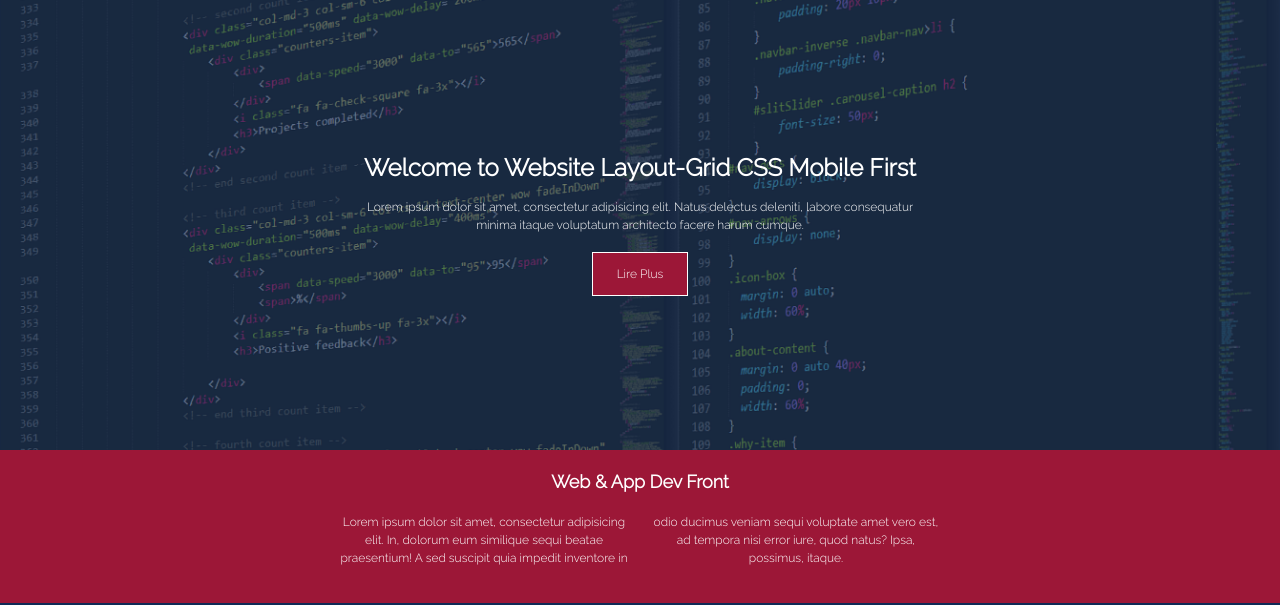
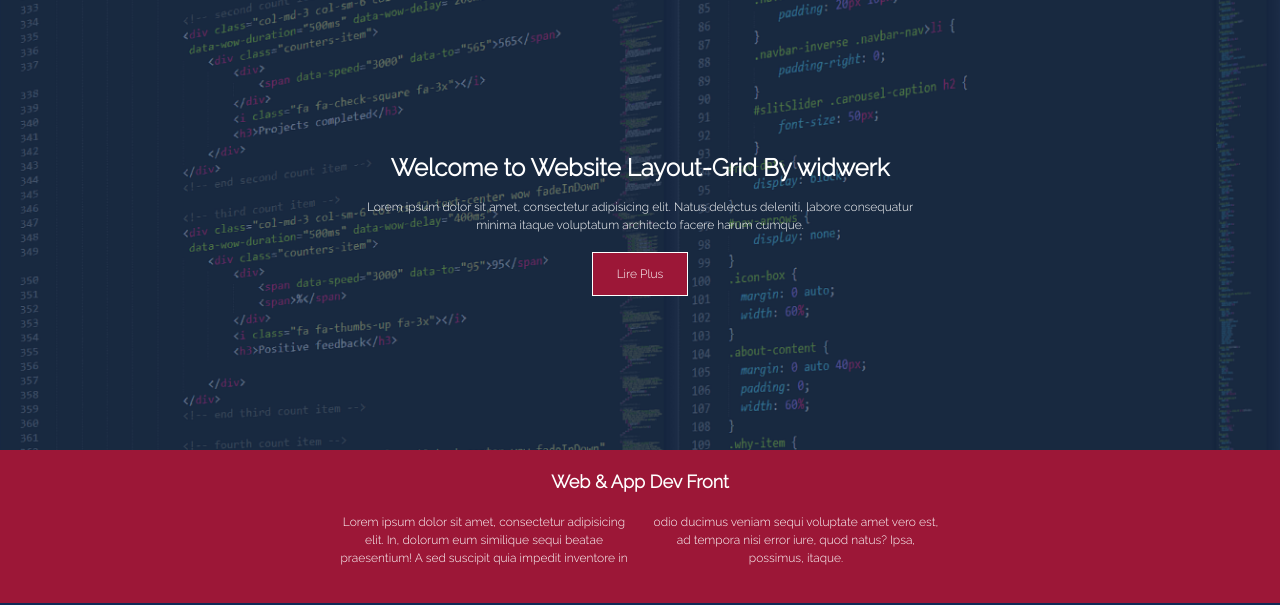
Before and after one commit to CodeurCopieur/Grid_CSS_Responsive_Mobile_First, a plain HTML site: page index.html in a window 1280 px wide. Shown: the top 605 px of the page. Drawn offline with Linux system fonts and the light colour scheme.

Commit message:
titre 1 changer

```diff
--- a/index.html
+++ b/index.html
@@ -18,7 +18,7 @@
 		<div class="bg-image"></div>
 
 		<div class="content-wrap">
-		<h1 class="titre1">Welcome to Website Layout-Grid CSS Mobile First</h1>
+		<h1 class="titre1">Welcome to Website Layout-Grid By widwerk</h1>
 		<p class="hdr-description">Lorem ipsum dolor sit amet, consectetur adipisicing elit. Natus delectus deleniti, labore consequatur minima itaque voluptatum architecto facere harum cumque.</p>
 		<a href="#" class="btn">Lire Plus</a>
 		</div>
```
